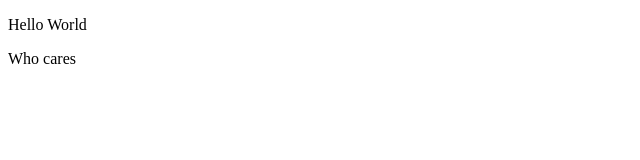
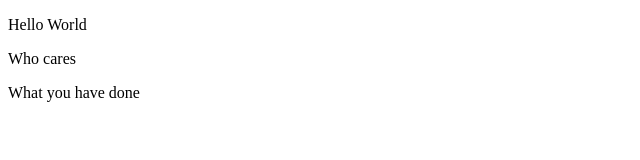
Before and after one commit to thaituanUIT/Trainee-Program, a plain HTML site: page trainee.html in a window 1280 px wide. Shown: the whole page, without its empty margins (0-640 px from the left). Drawn offline with Linux system fonts and the light colour scheme.

Commit message:
repaired

```diff
--- a/trainee.html
+++ b/trainee.html
@@ -12,6 +12,8 @@
     <div>
         <p>Who cares</p>
     </div>
-
+    <div>
+        <p>What you have done</p>
+    </div>
 </body>
 </html>
```
